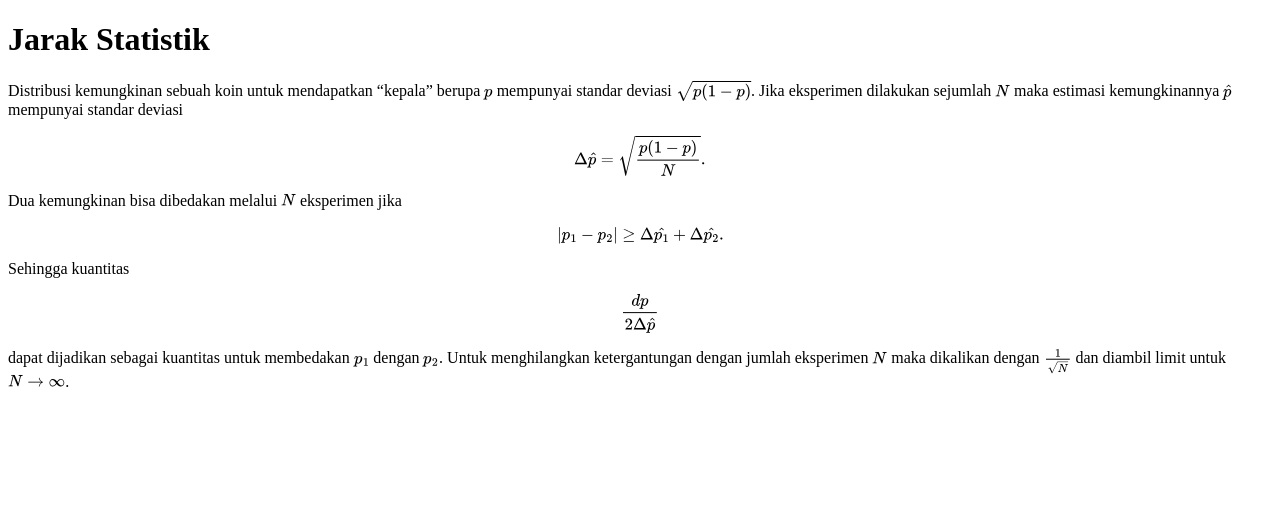
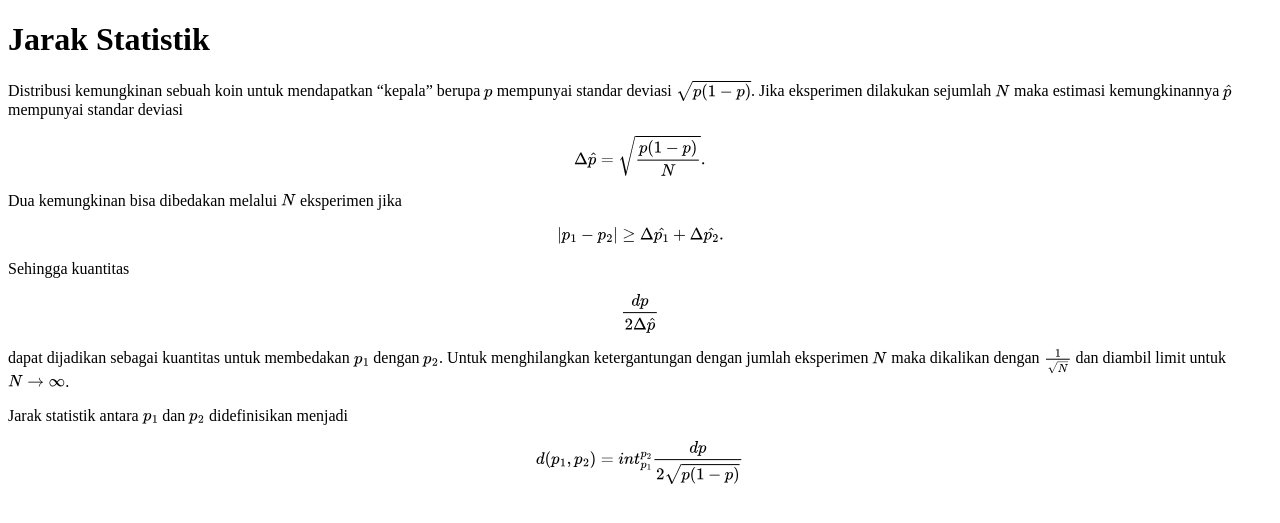
Before and after one commit to dangausuluah/dangausuluah.github.io, a Jekyll site: the page built from _posts/2025-09-15-SDHS.md, in a window 1280 px wide. Shown: the top 523 px of the page. Built offline with Jekyll 4.4.1, drawn with Linux system fonts in a browser that asks for light colours; nearby versions of some CDN libraries; our own code applies the rules of GitHub Pages for plain Markdown files; a script that is not in the unit is left out; comment, search, counter and statistics services are not loaded.

Commit message:
Update 2025-09-15-SDHS.md

```diff
--- a/_posts/2025-09-15-SDHS.md
+++ b/_posts/2025-09-15-SDHS.md
@@ -23,3 +23,9 @@ $$
 
 dapat dijadikan sebagai kuantitas untuk membedakan $p_1$ dengan $p_2$. Untuk menghilangkan ketergantungan dengan jumlah eksperimen $N$
 maka dikalikan dengan $\frac{1}{\sqrt{N}}$ dan diambil limit untuk $N \rightarrow \infty$.
+
+Jarak statistik antara $p_1$ dan $p_2$ didefinisikan menjadi
+
+$$
+d(p_1, p_2) = int_{p_1}^{p_2} \frac{dp}{2 \sqrt{p(1-p)}}
+$$
```
